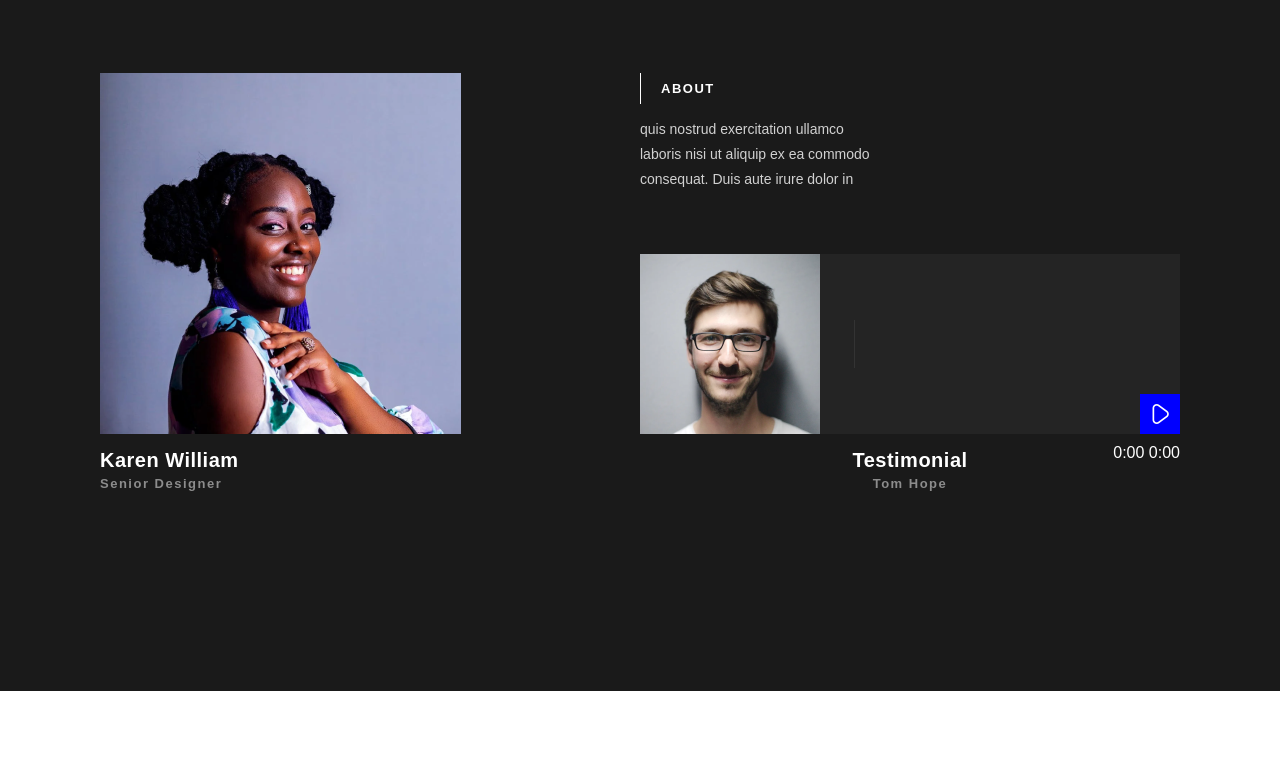
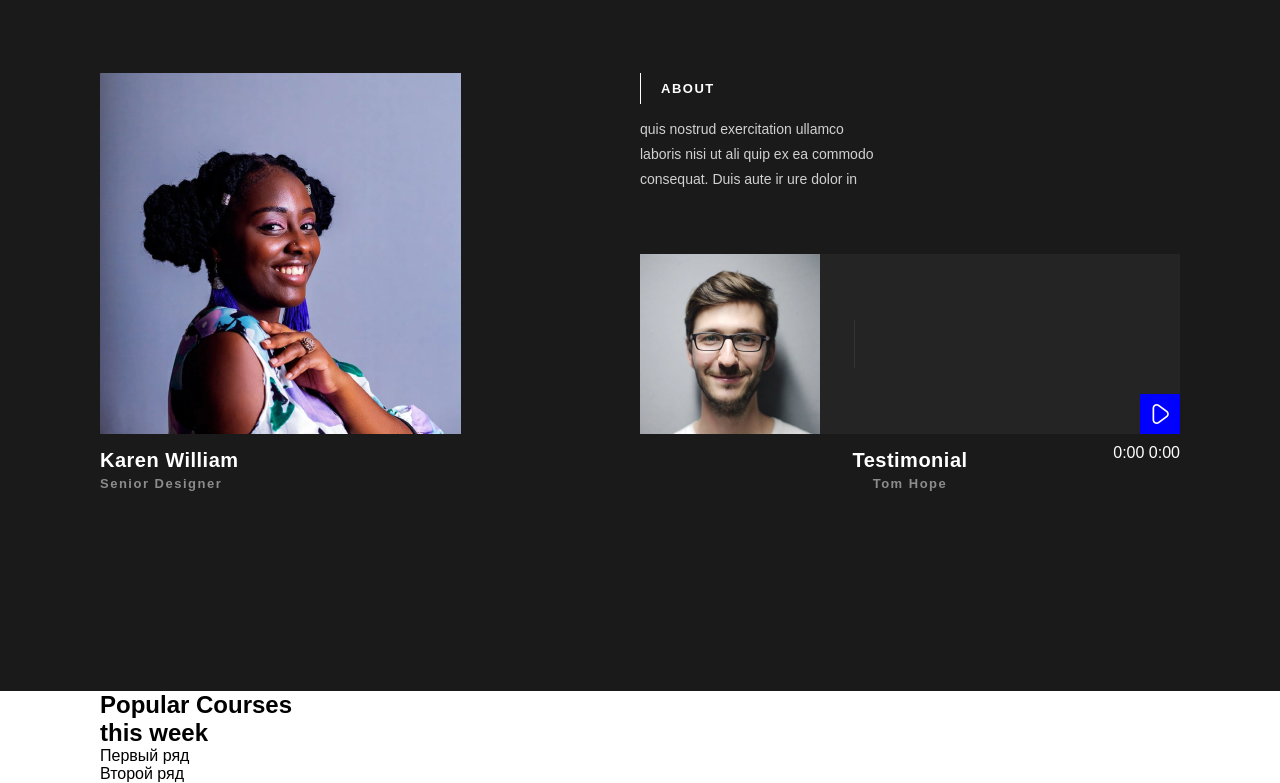
Before and after one commit to Grishimdoor/site-vizitka, a plain HTML site: page index.html in a window 1280 px wide. Shown: the part 507-1290 px from the top of the page. Before the commit the page ends 1198 px from the top, so only its background shows below. Drawn offline with nearby package versions, Linux system fonts and the light colour scheme; no server answers.

Commit message:
Update index.html

```diff
--- a/index.html
+++ b/index.html
@@ -6,7 +6,7 @@
     <meta http-equiv="X-UA-Compatible" content="IE=edge">
     <meta name="viewport" content="width=device-width, initial-scale=1.0">
     <link rel="stylesheet" href="style.css">
-    <title>Сайт визитка</title>
+    <title>site-vizitka</title>
 </head>
 
 <body>
@@ -54,7 +54,9 @@
                     <div class="about-text-wrapper">
                         <span class="about-subtitle-text">About</span>
                         <p class="about-desc">
-                            quis nostrud exercitation ullamco laboris nisi ut aliquip ex ea commodo consequat. Duis aute irure dolor in
+                            quis nostrud exercitation ullamco laboris nisi ut ali
+                            quip ex ea commodo consequat. Duis aute ir
+                            ure dolor in
                         </p>
                     </div>
 
@@ -88,7 +90,21 @@
 
         </div>
     </header>
-
+    <main class="main-content">
+        <div class="container">
+            <section class="courses">
+                <h1 class="courses-section-title">Popular Courses
+                    <br>this week
+                </h1>
+            </section>
+            <section class="courses-row">
+                Первый ряд
+            </section>
+            <section class="courses-row">
+                Второй ряд
+            </section>
+        </div>
+    </main>
     <script src="wavesurfer.js"></script>
     <script src="media.js"></script>
 </body>
```
